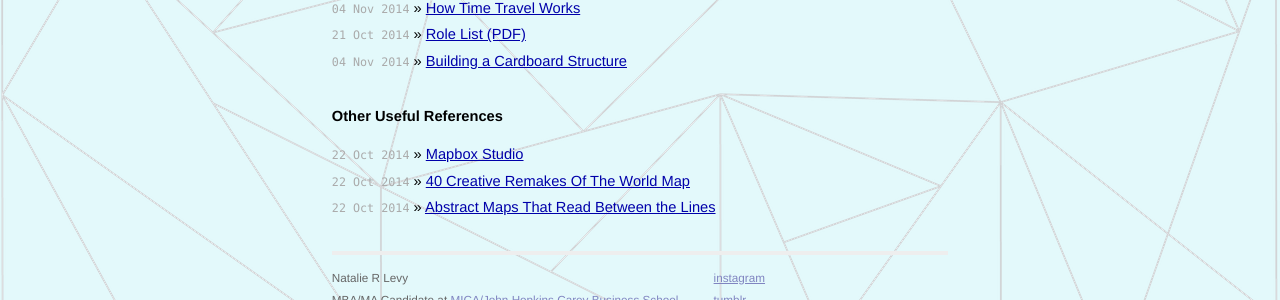
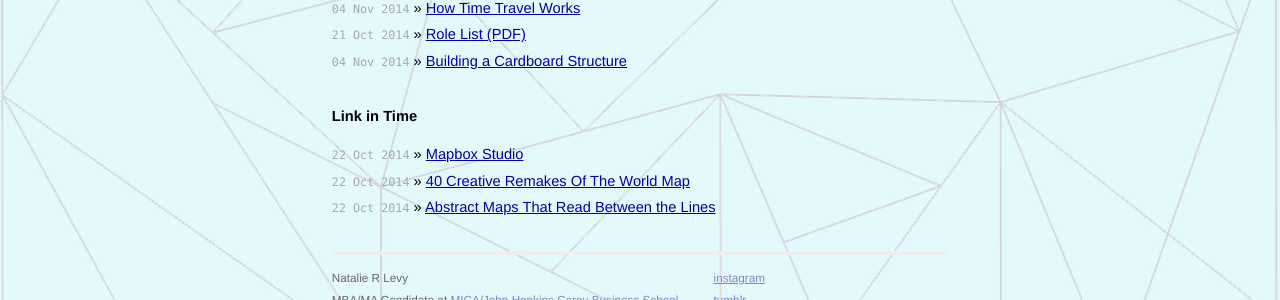
Before and after one commit to nrlevy/clog, a Jekyll site: the page built from index.html, in a window 1280 px wide. Shown: the part 309-609 px from the top of the page. Built offline with Jekyll 4.4.1, drawn with Linux system fonts in a browser that asks for light colours; Markdown is read by kramdown in place of the engine named in the settings.

Commit message:
link in time

```diff
--- a/index.html
+++ b/index.html
@@ -18,7 +18,7 @@ title: N R Levy
     <li><span>04 Nov 2014</span> &raquo; <a href="http://www.ehow.com/how_10026499_make-cardboard-structure-strong.html">Building a Cardboard Structure</a></li>
   </ul>
 
-  <h1>Other Useful References</h1>
+  <h1>Link in Time</h1>
   <ul class="posts">
     <li><span>22 Oct 2014</span> &raquo; <a href="https://www.mapbox.com/mapbox-studio/#darwin">Mapbox Studio</a></li>
     <li><span>22 Oct 2014</span> &raquo; <a href="http://www.hongkiat.com/blog/creative-world-maps/">40 Creative Remakes Of The World Map</a></li>
```
